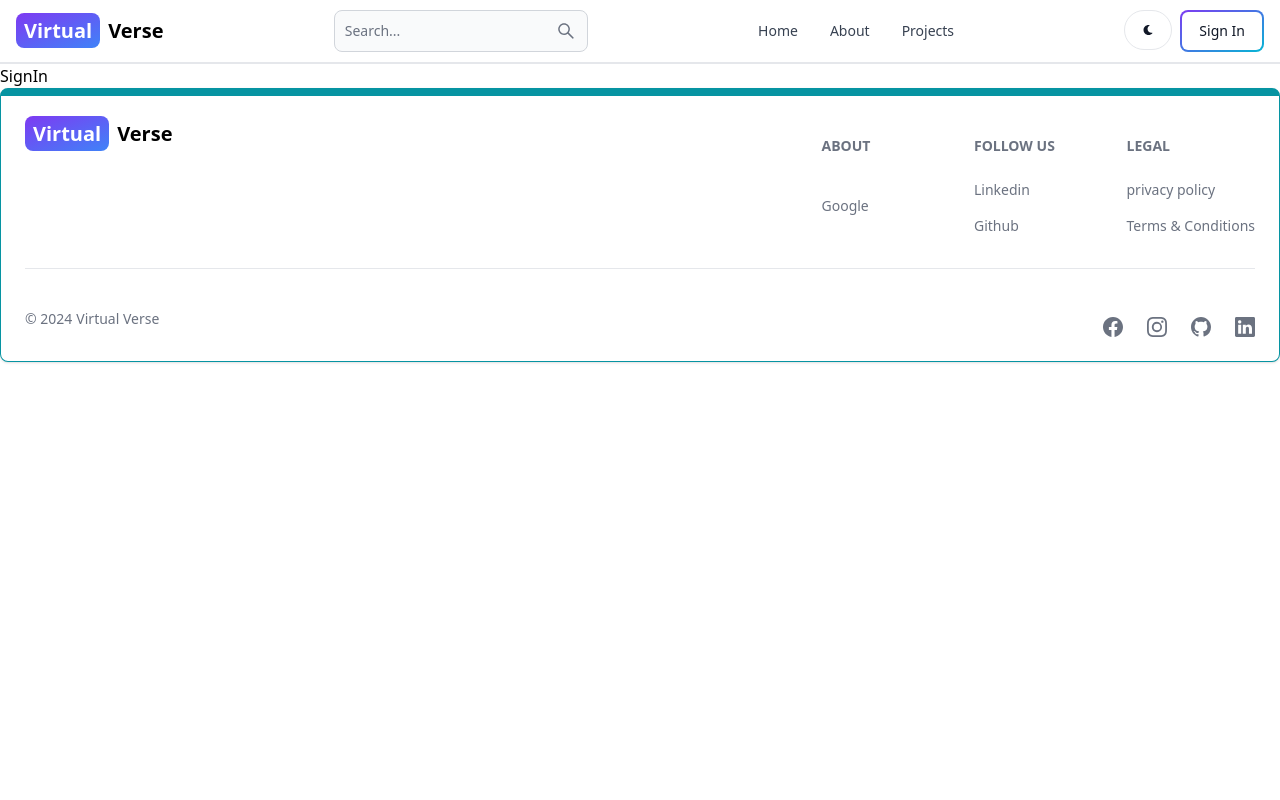
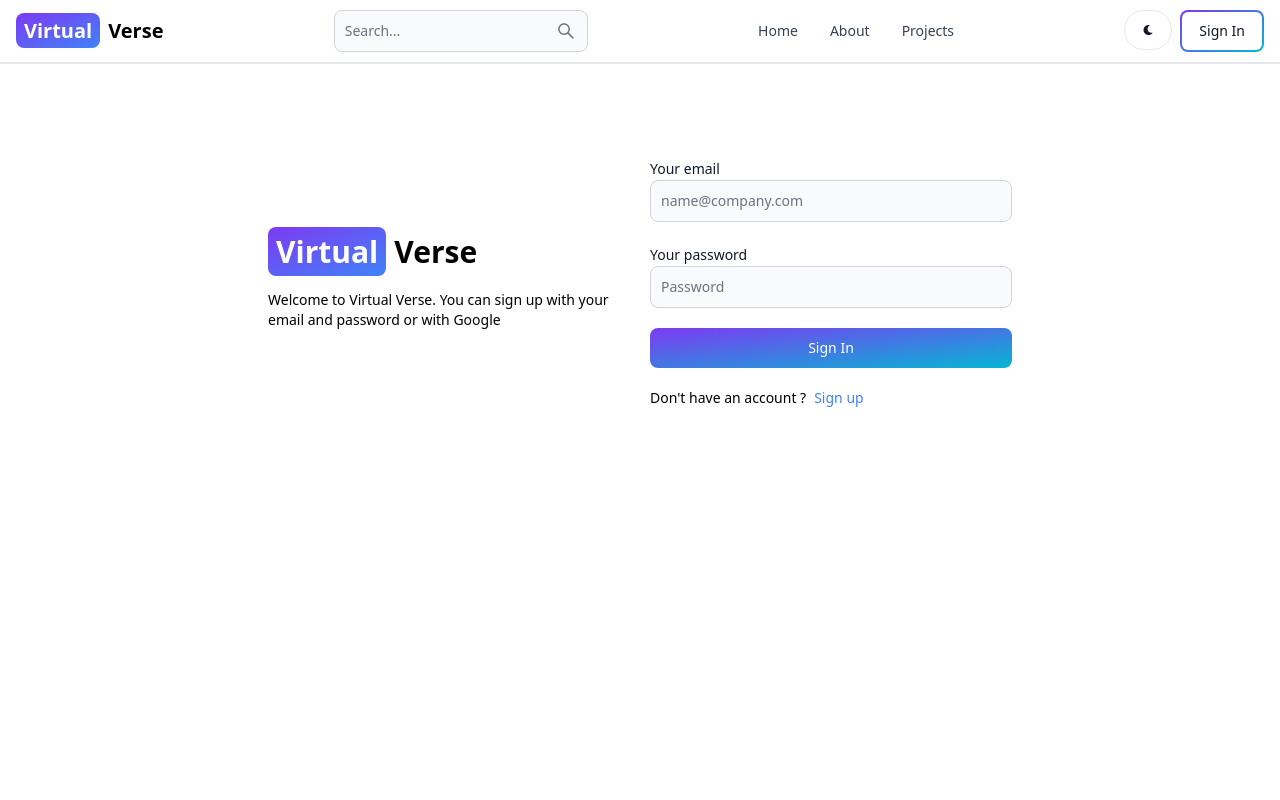
Before and after one commit to VenkatVardhan/VirtualVerse, a React (Vite) app in the folder client/: page /sign-in in a window 1280 px wide. Shown: the top 800 px of the page. Built offline with nearby package versions, Linux system fonts and the light colour scheme.

Commit message:
Added redux tool kit

```diff
--- a/client/src/pages/SignIn.jsx
+++ b/client/src/pages/SignIn.jsx
@@ -1,7 +1,126 @@
-import React from 'react'
+import React, { useState } from 'react'
+
+import { Link, useNavigate} from 'react-router-dom'
+
+import {Alert, Button,Label, Spinner, TextInput} from 'flowbite-react'
+
+
 
 export const SignIn = () => {
+  const navigate = useNavigate();
+  const [formData,setFormData]=useState({});
+  const [errorMessage,setErrorMessage]=useState(null);
+  const [loading,setLoading]=useState(false);
+
+
+  const handleChange = (e)=>{
+
+    setFormData({...formData,[e.target.id]:e.target.value.trim()});
+
+  }
+  const handleSubmit= async(e)=>{
+    e.preventDefault();
+    if( !formData.email || !formData.password ){
+      return setErrorMessage('All fields are required');
+
+    }
+    try {
+      setErrorMessage(null);
+      setLoading(true);
+      const res= await fetch('/api/auth/signin',
+    {
+      method:'POST',
+      headers:{'Content-Type':'application/json'},
+      body:JSON.stringify(formData)
+
+    });
+    const data= await res.json();
+    if(data.success=== 'false'){
+      setLoading(false);
+      return setErrorMessage(data.message);
+
+
+    }
+    setLoading(false);
+    if(res.ok){
+       navigate('/');
+
+    }
+
+    } catch (error) {
+      setErrorMessage(error.message);
+      setLoading(false);
+
+
+
+
+    }
+  }
   return (
-    <div>SignIn</div>
+    <div className='min-h-screen mt-20'>
+    <div className=' p-3  max-w-3xl mx-auto flex flex-col md:flex-row gap-5 md:items-center'>
+      {/* leftDiv */}
+      <div className='flex-1'>
+         <Link to="/" className=' text-3xl  font-bold dark:text-white' >
+            <span>
+                <span className='px-2 py-1 bg-gradient-to-br from-purple-600 to-blue-500 hover:bg-gradient-to-bl focus:ring-4 focus:outline-none focus:ring-blue-300 dark:focus:ring-blue-800 font-semiBold   text-center me-2 mb-2 rounded-lg text-white'>Virtual</span>Verse
+            </span>
+        </Link>
+        <p className='mt-5 text-sm'>
+          Welcome to Virtual Verse. You can sign up with your email and password or with Google
+        </p>
+
+      </div>
+      {/* rightDiv */}
+      <div className=' flex-1'>
+        <form className='flex flex-col gap-5' onSubmit={handleSubmit}>
+
+          <div>
+            <Label value='Your email' />
+
+            <TextInput type='email' placeholder='name@company.com' id='email' onChange={handleChange}>
+            </TextInput>
+          </div>
+          <div>
+            <Label value='Your password' />
+
+            <TextInput type='password' placeholder='Password' id='password' onChange={handleChange}>
+            </TextInput>
+          </div>
+          <Button type='submit' gradientDuoTone='purpleToBlue' disabled={loading}>
+            {
+              loading ?(<><Spinner size='sm' /> <span className='pl-3'>Loading ...</span></>): 'Sign In'
+            }
+
+          </Button>
+
+        </form>
+        <div className='text-sm mt-5 flex flex-row gap-2'>
+          <span> Don't have an account ?</span>
+
+            <Link to='/sign-up' className='text-blue-500' >
+
+              Sign up
+            </Link>
+
+        </div>
+        <div>
+          {
+            errorMessage &&(
+              <Alert className='mt-5' color='failure'>
+              {errorMessage}
+              </Alert>
+            )
+          }
+        </div>
+
+
+
+      </div>
+
+
+
+      </div>
+      </div>
   )
 }
```
